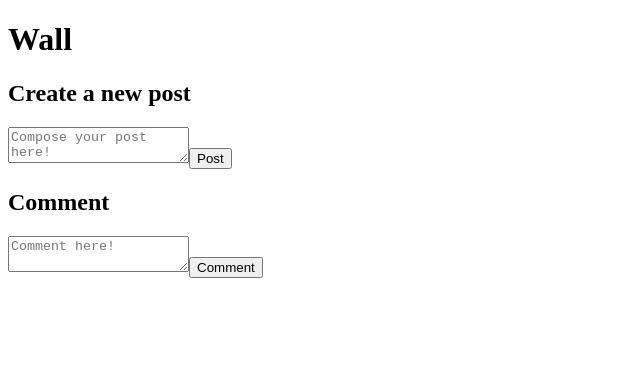
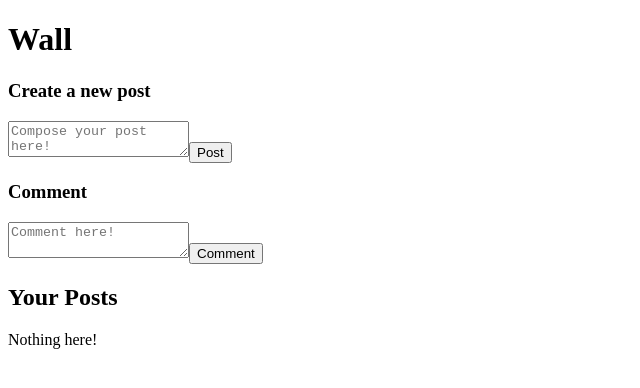
Before and after one commit to dylandorsey/login-get-post, a React (Create React App) app: page /#/wall in a window 1280 px wide. Shown: the top 388 px of the page, without its empty margins (0-640 px from the left). Built offline with nearby package versions, Linux system fonts and the light colour scheme.

Commit message:
new posts append to DOM

```diff
--- /dev/null
+++ b/src/components/WallPost/WallPost.js
@@ -0,0 +1,15 @@
+import React, { Component } from 'react';
+
+class WallPost extends Component {
+
+    render() {
+        return (
+            <div>
+                {this.props.item.post}
+            </div>
+        );
+    }
+}
+
+
+export default WallPost;
--- a/src/components/WallView/WallView.js
+++ b/src/components/WallView/WallView.js
@@ -1,6 +1,7 @@
 import React, { Component } from 'react';
 import { connect } from 'react-redux';
 import { WALL_ACTIONS } from '../../redux/actions/wallActions';
+import WallPost from '../WallPost/WallPost';
 
 const mapReduxStateToProps = reduxState => ({
     login: reduxState.login,
@@ -72,7 +73,7 @@ class WallView extends Component {
                 <h1>Wall</h1>
                 <form onSubmit={this.newPost}>
                     <div>
-                        <h2>Create a new post</h2>
+                        <h3>Create a new post</h3>
                     </div>
                     <textarea
                         type="text"
@@ -85,18 +86,34 @@ class WallView extends Component {
                 </form>
 
                 <form onSubmit={this.newComment}>
-                <div>
-                <h2>Comment</h2>
-                </div>
-                <textarea
+                    <div>
+                        <h3>Comment</h3>
+                    </div>
+                    <textarea
                         type="text"
                         name="newComment"
                         placeholder="Comment here!"
                         onChange={this.handleInputChange}
                     >
                     </textarea>
-                <button onClick={this.postComment}>Comment</button>
+                    <button onClick={this.postComment}>Comment</button>
                 </form>
+
+                <div>
+                    <h2>Your Posts</h2>
+                    {this.props.wall.arrayOfPosts.length > 0 ?
+                        this.props.wall.arrayOfPosts.map(item =>
+                            <WallPost
+                                key={item.id}
+                                item={item}
+                            />
+                        )
+                        :
+                        <p>Nothing here!</p>
+                    }
+
+                </div>
+
             </div>
         );
     }
```
